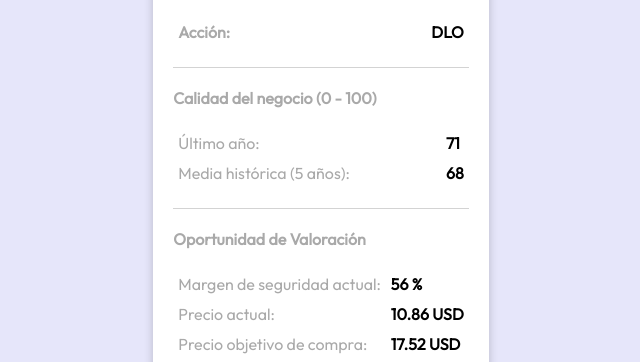
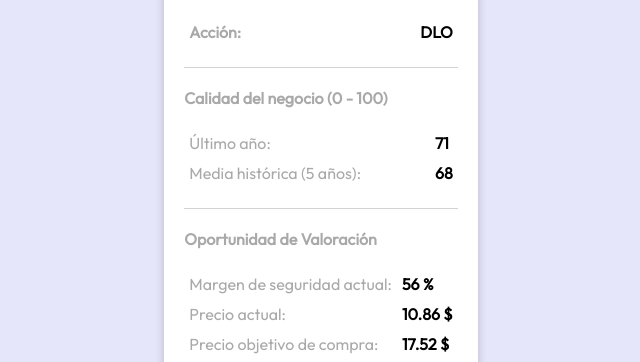
Before and after one commit to Xipen01/DLO, a plain HTML site: page index.html in a window 1280 px wide. Shown: the part 269-631 px from the top of the page, without its empty margins (319-959 px from the left). Drawn offline with Linux system fonts and the light colour scheme.

Commit message:
Actualizar archivo HTML generado automáticamente

```diff
--- a/index.html
+++ b/index.html
@@ -55,8 +55,8 @@
                 </div>
                 <div class="columna">
                     <p class="mi-clase">56 %</p>
-                    <p class="mi-clase">10.86 USD</p>
-                    <p class="mi-clase">17.52 USD</p>
+                    <p class="mi-clase">10.86 $</p>
+                    <p class="mi-clase">17.52 $</p>
                 </div>
             </div>
         </div>
```
